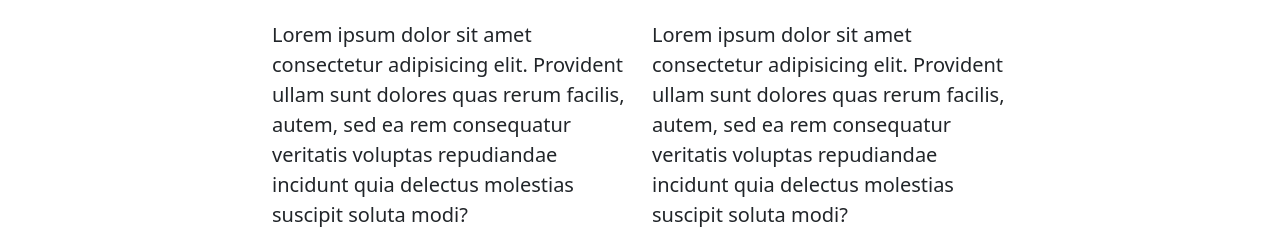
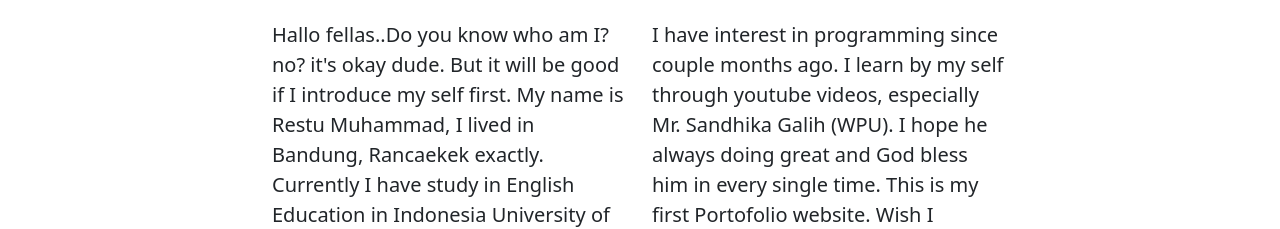
Before and after one commit to percobaantutu/percobaantutu.github.io, a plain HTML site: page index.html in a window 1280 px wide. Shown: the part 729-958 px from the top of the page. Drawn offline with nearby package versions, Linux system fonts and the light colour scheme.

Commit message:
mengubah deskripsi tentang about

```diff
--- a/index.html
+++ b/index.html
@@ -57,10 +57,16 @@
         </div>
         <div class="row justify-content-center fs-5">
           <div class="col-md-4">
-            <p>Lorem ipsum dolor sit amet consectetur adipisicing elit. Provident ullam sunt dolores quas rerum facilis, autem, sed ea rem consequatur veritatis voluptas repudiandae incidunt quia delectus molestias suscipit soluta modi?</p>
+            <p>
+              Hallo fellas..Do you know who am I? no? it's okay dude. But it will be good if I introduce my self first. My name is Restu Muhammad, I lived in Bandung, Rancaekek exactly. Currently I have study in English Education in
+              Indonesia University of Education (UPI). Actually, I took this study program just for fun haha.
+            </p>
           </div>
           <div class="col-md-4">
-            <p>Lorem ipsum dolor sit amet consectetur adipisicing elit. Provident ullam sunt dolores quas rerum facilis, autem, sed ea rem consequatur veritatis voluptas repudiandae incidunt quia delectus molestias suscipit soluta modi?</p>
+            <p>
+              I have interest in programming since couple months ago. I learn by my self through youtube videos, especially Mr. Sandhika Galih (WPU). I hope he always doing great and God bless him in every single time. This is my first
+              Portofolio website. Wish I become an expert programmer in one year later wkwkwkwkwk.
+            </p>
           </div>
         </div>
       </div>
```
